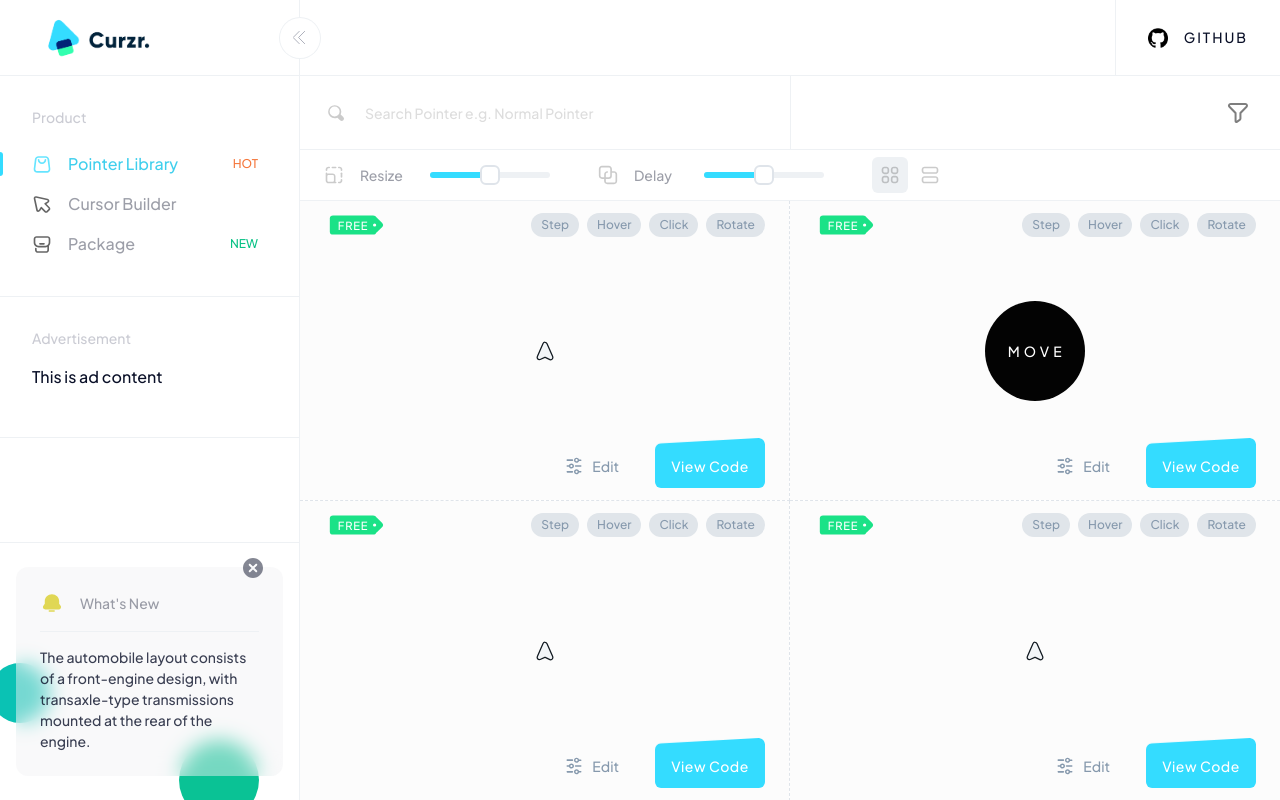
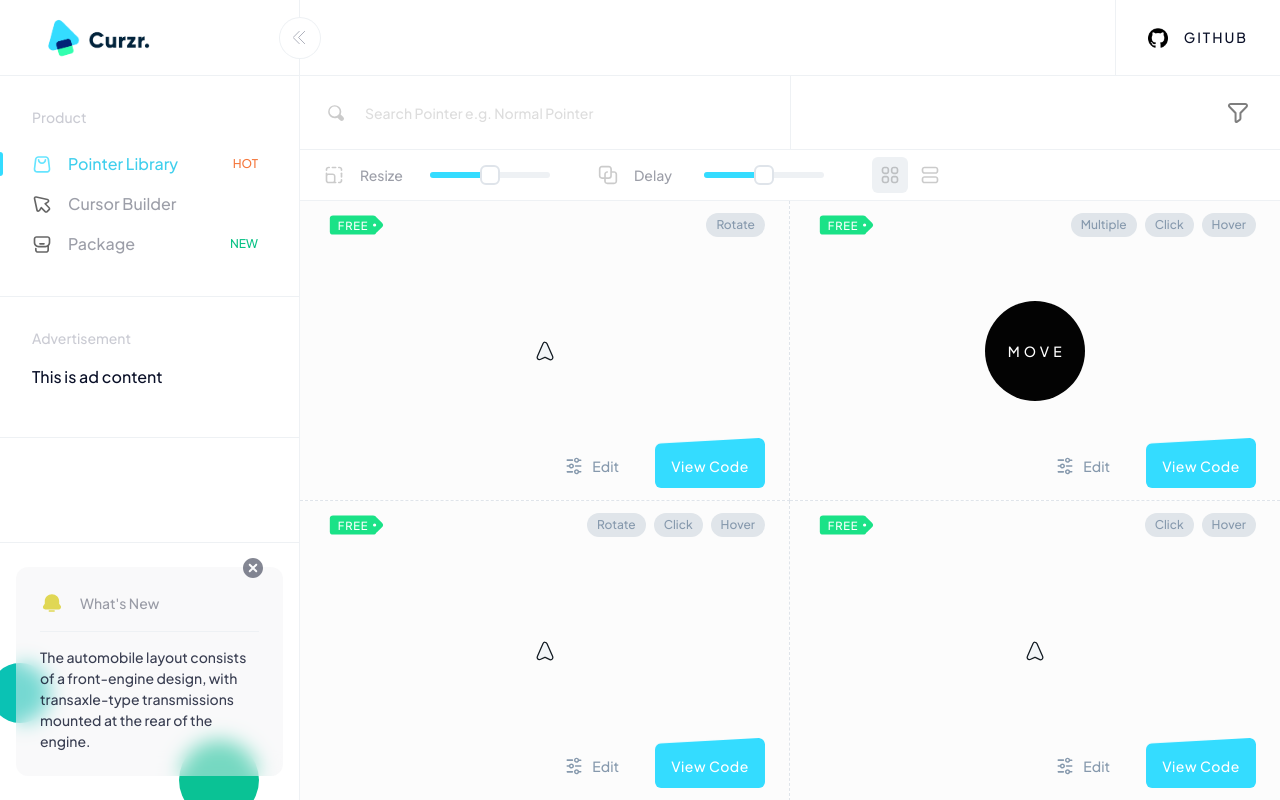
Before and after one commit to fuzionix/Curzr, a Vue app: page / in a window 1280 px wide. Shown: the top 800 px of the page. Built offline with nearby package versions, Linux system fonts and the light colour scheme.

Commit message:
render elements dynamically

```diff
--- a/src/components/cursor-block.vue
+++ b/src/components/cursor-block.vue
@@ -11,20 +11,22 @@
         <badge-tag>FREE</badge-tag>
       </div>
       <div class="cursor-features">
-        <normal-tag class="tag">Rotate</normal-tag>
-        <normal-tag class="tag">Click</normal-tag>
-        <normal-tag class="tag">Hover</normal-tag>
-        <normal-tag class="tag">Step</normal-tag>
+        <normal-tag
+          class="tag"
+          v-for="(feature, index) in cursorData.features"
+          :key="index">
+          {{ feature }}
+        </normal-tag>
       </div>
     </header>
     <main>
       <component
-        :is="cursorName"
+        :is="cursorData.componentName"
         ref="cursor">
       </component>
     </main>
     <footer>
-      <div class="cursor-name">Normal Cursor</div>
+      <div class="cursor-name">{{ cursorData.cursorName }}</div>
       <div class="button-section">
         <normal-button class="normal-btn button-transparent curzr-hover">
           <img src="../assets/icon/Customization.svg" alt="" width="30">
@@ -59,8 +61,8 @@
       'big-circle': bigCircle
     },
     props: {
-      cursorName: {
-        type: String,
+      cursorData: {
+        type: Object,
         required: true
       }
     },
--- a/src/components/cursor-content.vue
+++ b/src/components/cursor-content.vue
@@ -1,12 +1,14 @@
 <template>
   <section id="cursor-content" class="cursor-content cursor-content-grid">
-    <cursor-block cursorName="normal-cursor" @changeModelStatus="changeModelStatus"></cursor-block>
-    <cursor-block cursorName="big-circle" @changeModelStatus="changeModelStatus"></cursor-block>
-    <cursor-block cursorName="normal-cursor" @changeModelStatus="changeModelStatus"></cursor-block>
-    <cursor-block cursorName="normal-cursor" @changeModelStatus="changeModelStatus"></cursor-block>
-    <cursor-block cursorName="normal-cursor" @changeModelStatus="changeModelStatus"></cursor-block>
-
-    <main-model v-if="modelStatus" @changeModelStatus="changeModelStatus"></main-model>
+    <cursor-block
+      v-for="(cursorData, index) in cursorsData"
+      @changeModelStatus="changeModelStatus"
+      :cursorData="cursorData"
+      :key="index">
+    </cursor-block>
+    <transition name="fade">
+      <main-model v-if="modelStatus" @changeModelStatus="changeModelStatus"></main-model>
+    </transition>
   </section>
 </template>
 
@@ -19,6 +21,15 @@
     components: {
       'cursor-block': cursorBlock,
       'main-model': model
+    },
+    props: {
+      cursorsData: {
+        type: Object,
+        required: true
+      }
+    },
+    mounted() {
+      console.log(this.cursorsData)
     },
     data() {
       return {
@@ -59,6 +70,13 @@
   grid-template-columns: repeat(1, 1fr);
 }
 
+.fade-enter-active, .fade-leave-active {
+  transition: opacity .5s;
+}
+.fade-enter, .fade-leave-to {
+  opacity: 0;
+}
+
 @media only screen and (max-width: 768px) {
   .cursor-content-grid {
     grid-template-columns: repeat(1, 1fr);
--- /dev/null
+++ b/src/json/cursors_data.json
@@ -0,0 +1,43 @@
+{
+  "normalCursor": {
+    "cursorName": "Normal Cursor",
+    "componentName": "normal-cursor",
+    "features": [
+      "Rotate"
+    ]
+  },
+  "bigCircle": {
+    "cursorName": "Big Circle",
+    "componentName": "big-circle",
+    "features": [
+      "Hover",
+      "Click",
+      "Multiple"
+    ]
+  },
+  "normalCursor2": {
+    "cursorName": "Normal Cursor",
+    "componentName": "normal-cursor",
+    "features": [
+      "Hover",
+      "Click",
+      "Rotate"
+    ]
+  },
+  "normalCursor3": {
+    "cursorName": "Normal Cursor",
+    "componentName": "normal-cursor",
+    "features": [
+      "Hover",
+      "Click"
+    ]
+  },
+  "normalCursor4": {
+    "cursorName": "Normal Cursor",
+    "componentName": "normal-cursor",
+    "features": [
+      "Hover",
+      "Click"
+    ]
+  }
+}
--- a/src/views/curzr-mainboard.vue
+++ b/src/views/curzr-mainboard.vue
@@ -10,7 +10,9 @@
         @changeRangeValue="changeRangeValue"
       >
       </adjustment-bar>
-      <cursor-content></cursor-content>
+      <cursor-content
+        :cursorsData="cursorsData">
+      </cursor-content>
       <footer-content></footer-content>
     </section>
   </section>
@@ -23,6 +25,8 @@
   import adjustmentbar from '@/components/adjustment-bar.vue'
   import cursorContent from '@/components/cursor-content.vue'
   import footer from '@/components/footer.vue'
+
+  import cursorsData from '@/json/cursors_data.json'
 
   export default {
     name: 'main-board',
@@ -39,7 +43,8 @@
         cursorConfig: {
           size: 25,
           delay: 500
-        }
+        },
+        cursorsData: cursorsData
       }
     },
     computed: {
```
